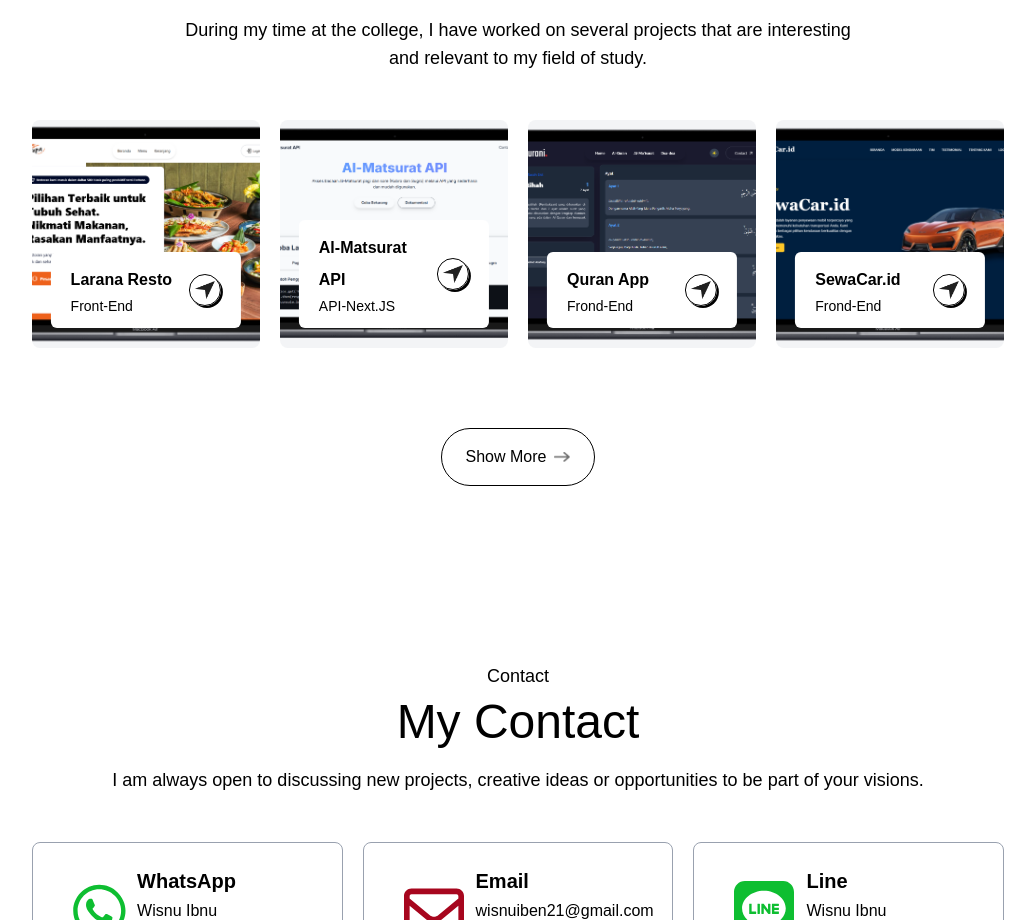
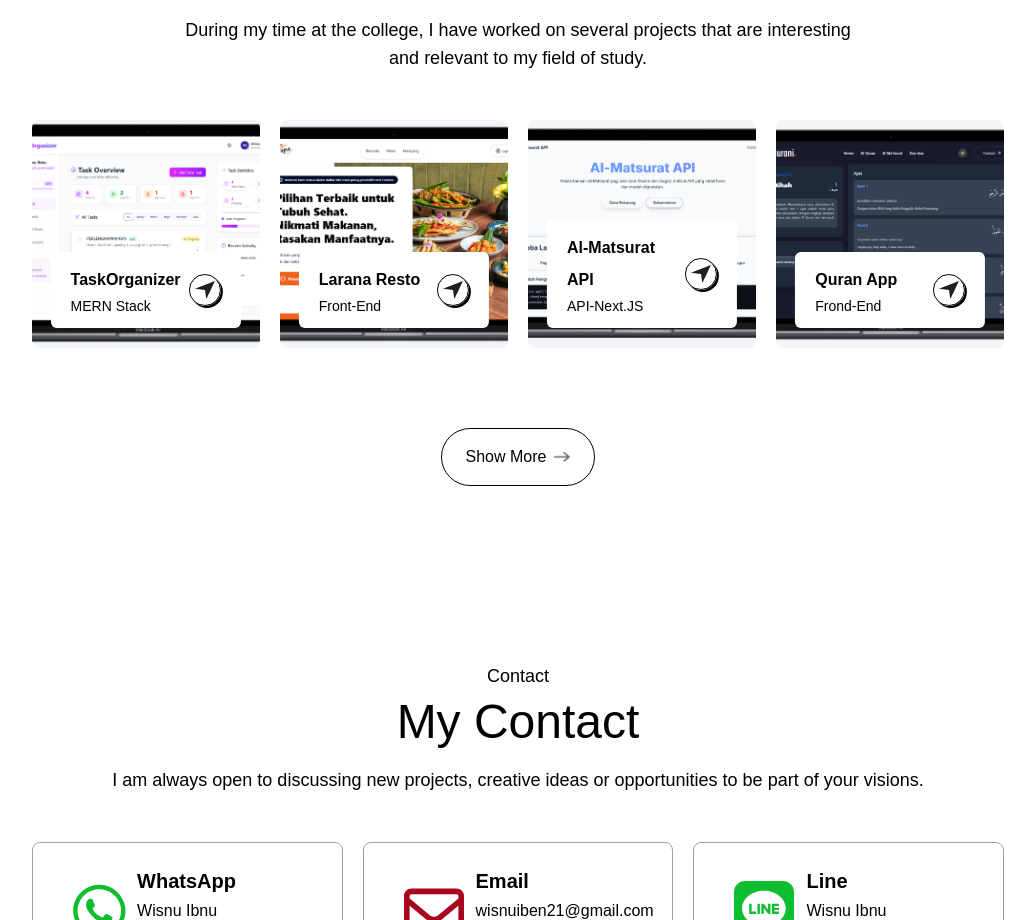
Before and after one commit to WisnuIbnu/redesign-portofolio, a Next.js app: page / in a window 1280 px wide. Shown: the part 4119-5039 px from the top of the page, without its empty margins (122-1157 px from the left). Built offline with nearby package versions, Linux system fonts and the light colour scheme; a web font is replaced by a local one.

Commit message:
add new project : TaskOrganizer with MERN Stack

```diff
--- a/assets/assets.js
+++ b/assets/assets.js
@@ -49,6 +49,7 @@ import larana_app from '../assets/Portofolio/larana-app.png';
 import saddam_app from '../assets/Portofolio/sadam.png';
 import prediksi_cuaca from '../assets/Portofolio/Prediksi-cuaca.png';
 import almatsurat from '../assets/Portofolio/almatsurat-api.png';
+import taskManager from '../assets/Portofolio/task-manager.png';
 
 export const assets = {
     user_image,
@@ -102,10 +103,18 @@ export const assets = {
     saddam_app,
     prediksi_cuaca,
     almatsurat,
-    larana_app
+    larana_app,
+    taskManager,
 };
 
 export const workData = [
+  {
+    title: 'TaskOrganizer',
+    categories: 'MERN Stack',
+    description: 'TaskOrganizer is a private project built with the MERN stack (MongoDB, Express.js, React.js, Node.js) for managing daily tasks efficiently. It features user authentication, CRUD operations for tasks, and a responsive UI. The app allows users to create, update, and delete tasks, set priorities, and track progress, making personal productivity management simple and effective. New feature: Sends H-1 task notifications via Gmail to remind users of upcoming tasks.',
+    bgImage: taskManager,
+    demoUrl: 'https://task-manager-app-orpin-eta.vercel.app/',
+  },
   {
     title: 'Larana Resto',
     categories: 'Front-End',
@@ -126,17 +135,17 @@ export const workData = [
     description: 'A Quran application is a digital platform that provides access to the Quran, the holy book of Islam. It typically includes features such as text display, audio recitation, translation, and search functionality. The app aims to facilitate reading, understanding, and memorizing the Quran for users worldwide.',
     bgImage: quranApp,
     demoUrl: 'https://quran-app-navy.vercel.app/',
-  },
-  {
-    title: 'SewaCar.id',
-    categories : 'Frond-End',
-    description: 'A final project of subject perancangan antarmuka pengguna is a car rental website that allows users to easily rent cars online. The website is designed to provide a user-friendly experience, with features such as car selection, booking, and payment processing. It aims to simplify the car rental process and enhance customer convenience.',
-    bgImage: sewaId,
-    demoUrl: 'https://sewa-car.vercel.app/',
-  },
+  }
 ];
 
 export const workDataS = [
+    {
+    title: 'TaskOrganizer',
+    categories: 'MERN Stack',
+    description: 'TaskOrganizer is a private project built with the MERN stack (MongoDB, Express.js, React.js, Node.js) for managing daily tasks efficiently. It features user authentication, CRUD operations for tasks, and a responsive UI. The app allows users to create, update, and delete tasks, set priorities, and track progress, making personal productivity management simple and effective. New feature: Sends H-1 task notifications via Gmail to remind users of upcoming tasks.',
+    bgImage: taskManager,
+    demoUrl: 'https://task-manager-app-orpin-eta.vercel.app/',
+  },
   {
     title: 'Larana Resto',
     categories: 'Front-End',
```
Also changed, not shown: assets/Portofolio/task-manager.png (added).
